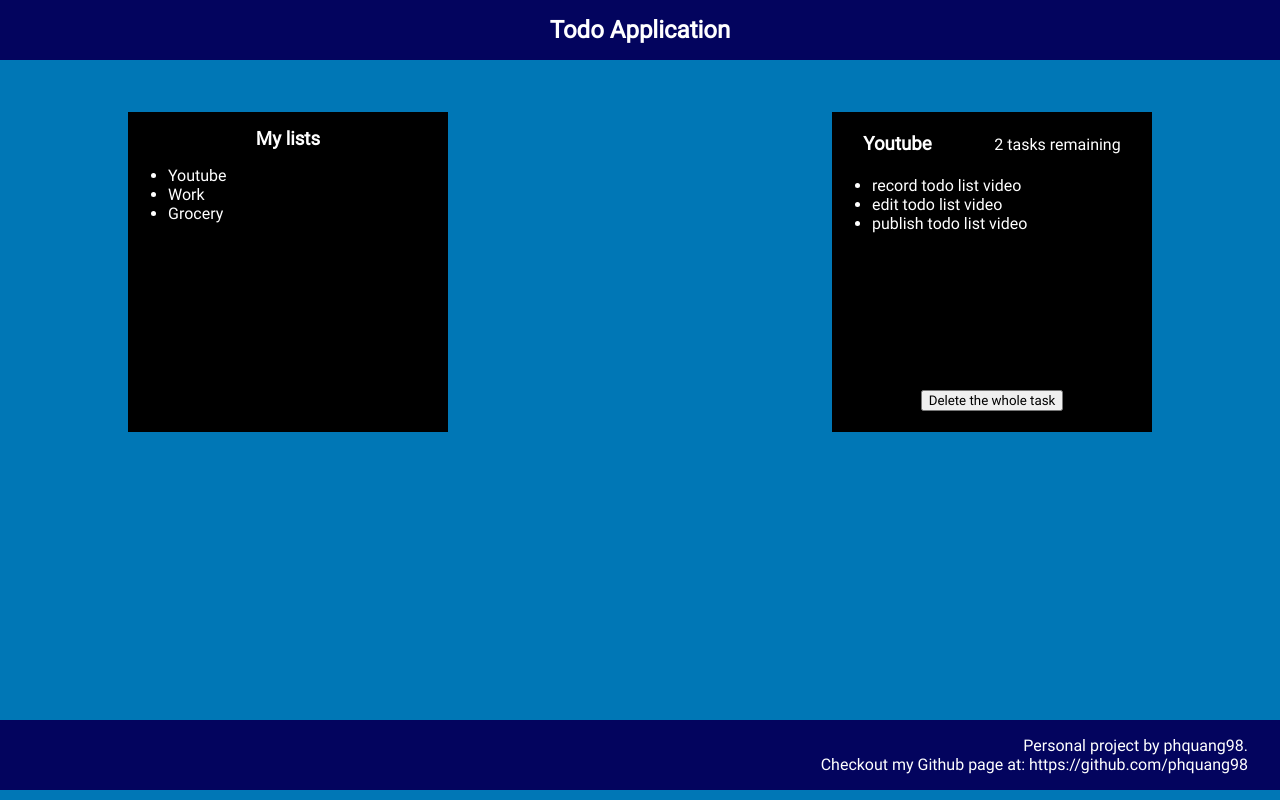
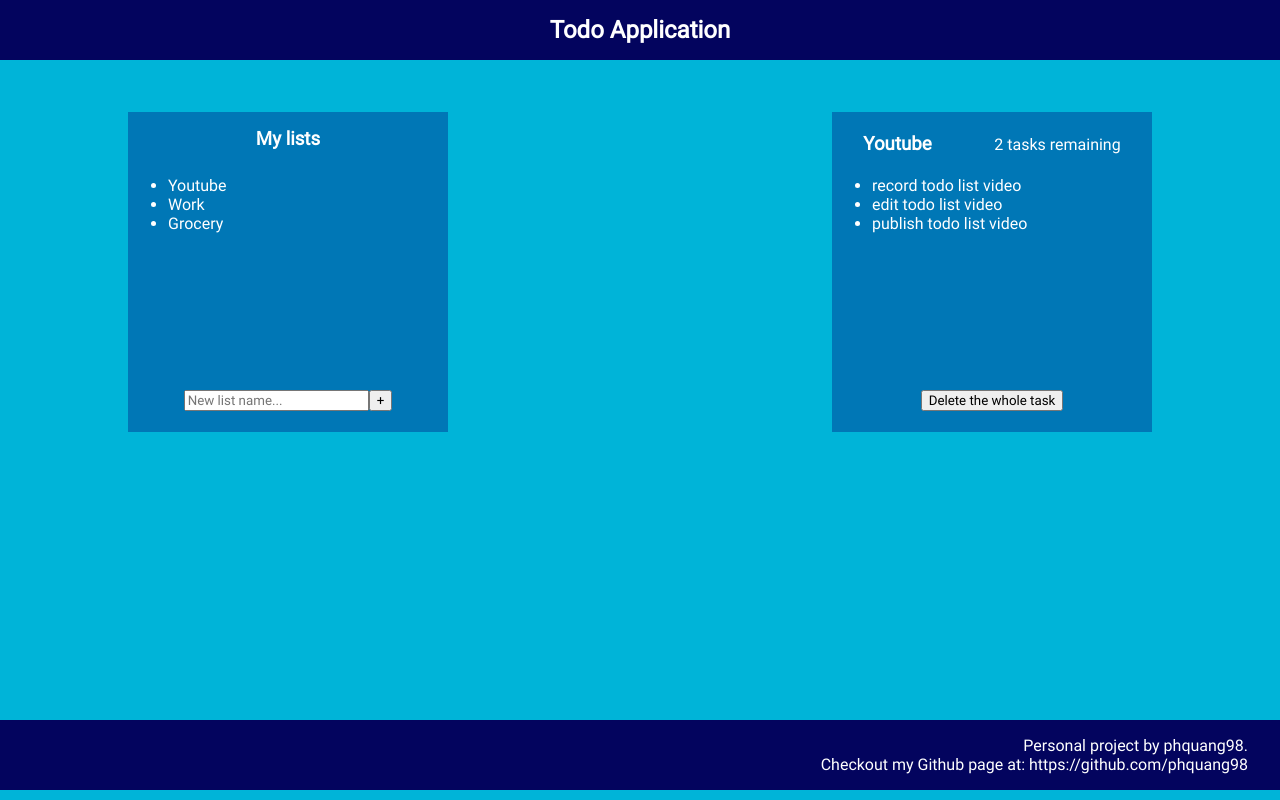
Before and after one commit to phquang98/webdev-project004, a React (Create React App) app: page / in a window 1280 px wide. Built offline with nearby package versions, Linux system fonts and the light colour scheme.

Commit message:
feat: finish the visual skeleton

```diff
--- a/src/components/Footer/styles.ts
+++ b/src/components/Footer/styles.ts
@@ -9,6 +9,6 @@ export const StyledFooter = styled(Footer)`
     flex-direction: column;
     align-items: flex-end;
     color: ${(props) => props.theme.dark.text};
-    background-color: ${(props) => props.theme.dark.auxiliary};
+    background-color: ${(props) => props.theme.dark.alpha};
   }
 `;
--- /dev/null
+++ b/src/components/Form/index.tsx
@@ -0,0 +1,20 @@
+type FormProps = {
+  className?: string;
+};
+
+const Form = (props: FormProps): JSX.Element => {
+  const { className } = props;
+
+  return (
+    <>
+      <div className={className}>
+        <form action="">
+          <input type="text" placeholder="New list name..." />
+          <button>+</button>
+        </form>
+      </div>
+    </>
+  );
+};
+
+export { Form };
--- /dev/null
+++ b/src/components/Form/styles.ts
@@ -0,0 +1,8 @@
+import styled from "styled-components";
+
+import { Form } from "components/Form";
+
+export const StyledForm = styled(Form)`
+  & {
+  }
+`;
--- a/src/components/Header/styles.ts
+++ b/src/components/Header/styles.ts
@@ -6,7 +6,7 @@ export const StyledHeader = styled(Header)`
   & {
     padding: 1rem 0;
     color: ${(props) => props.theme.dark.text};
-    background-color: ${(props) => props.theme.dark.auxiliary};
+    background-color: ${(props) => props.theme.dark.alpha};
     display: flex;
     justify-content: center;
   }
--- a/src/components/ListSection/index.tsx
+++ b/src/components/ListSection/index.tsx
@@ -1,3 +1,4 @@
+import { StyledForm } from "components/Form/styles";
 import { StyledPaper } from "components/Paper/styles";
 
 type ListSectionProps = {
@@ -10,13 +11,18 @@ const ListSection = (props: ListSectionProps): JSX.Element => {
   return (
     <>
       <div className={className}>
-        <StyledPaper width={20} height={20}>
+        <StyledPaper width={20} height={20} className="list-sec__container">
           <h3 className="list-sec__title">My lists</h3>
+
           <ul className="list-clt">
             <li>Youtube</li>
             <li>Work</li>
             <li>Grocery</li>
           </ul>
+
+          <div className="list-sec__footer">
+            <StyledForm />
+          </div>
         </StyledPaper>
       </div>
     </>
--- a/src/components/ListSection/styles.ts
+++ b/src/components/ListSection/styles.ts
@@ -4,9 +4,26 @@ import { ListSection } from "components/ListSection";
 
 export const StyledListSection = styled(ListSection)`
   & {
+    .list-sec__container {
+      display: flex;
+      flex-direction: column;
+    }
+
     .list-sec__title {
+      flex: 1;
       padding: 1rem 0;
       text-align: center;
     }
+
+    .list-clt {
+      flex: 6;
+    }
+
+    .list-sec__footer {
+      flex: 2;
+      display: flex;
+      justify-content: center;
+      align-items: center;
+    }
   }
 `;
--- a/src/components/Paper/styles.ts
+++ b/src/components/Paper/styles.ts
@@ -4,7 +4,7 @@ import { Paper } from "components/Paper";
 
 export const StyledPaper = styled(Paper)`
   & {
-    background-color: black;
+    background-color: ${(props) => props.theme.dark.gamma};
     width: ${(props) => `${props.width}rem`};
     height: ${(props) => `${props.height}rem`};
   }
--- a/src/layout/styles.ts
+++ b/src/layout/styles.ts
@@ -5,7 +5,7 @@ import { Layout } from "layout";
 export const StyledLayout = styled(Layout)`
   & {
     font-size: 16px;
-    background-color: ${(props) => props.theme.dark.primary};
+    background-color: ${(props) => props.theme.dark.epsilon};
 
     .header {
       min-height: 10vh;
--- a/src/styles/index.ts
+++ b/src/styles/index.ts
@@ -2,10 +2,14 @@ import { createGlobalStyle } from "styled-components";
 
 import robotoFont from "assets/Roboto-Regular.ttf";
 
+// https://coolors.co/palette/03045e-023e8a-0077b6-0096c7-00b4d8-48cae4-90e0ef-ade8f4-caf0f8
 export const customTheme = {
   dark: {
-    primary: "#0077B6",
-    auxiliary: "#03045E",
+    alpha: "#03045E",
+    beta: "#023E8A",
+    gamma: "#0077B6",
+    delta: "#0096C7",
+    epsilon: "#00B4D8",
     text: "#FFFFFF"
   },
   defaultFontSize: "16px"
```
Also changed, not shown: src/types/index.ts (added, +11 -0 lines).
